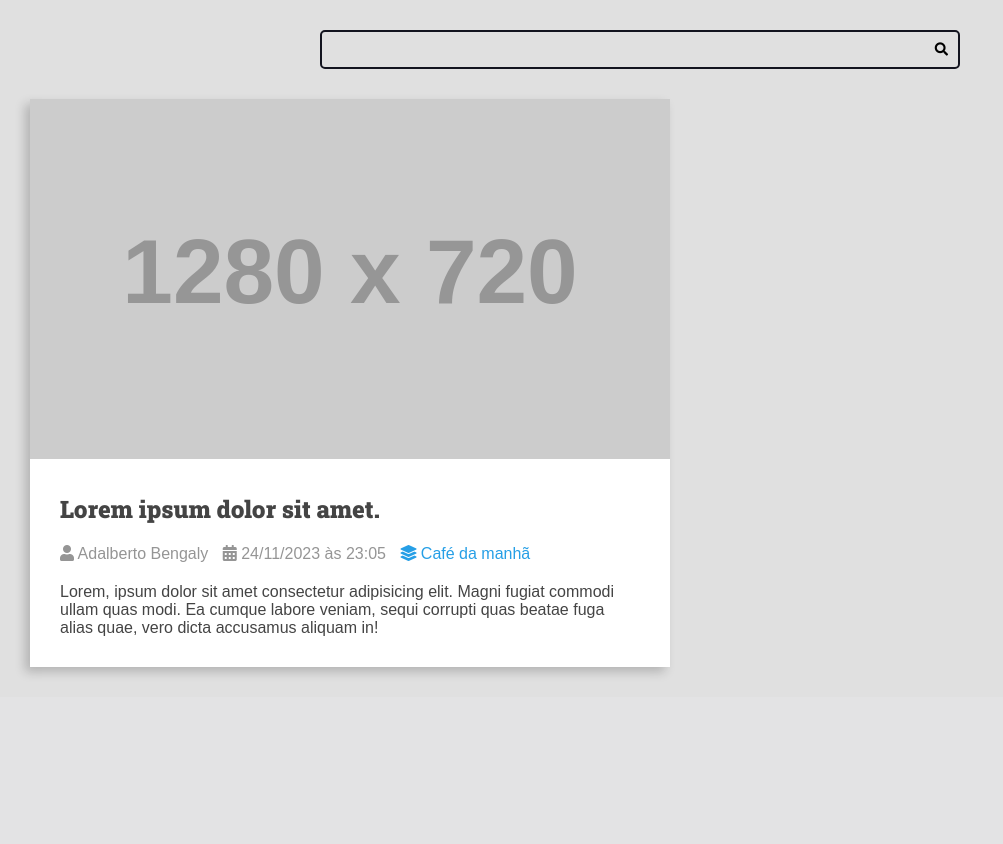
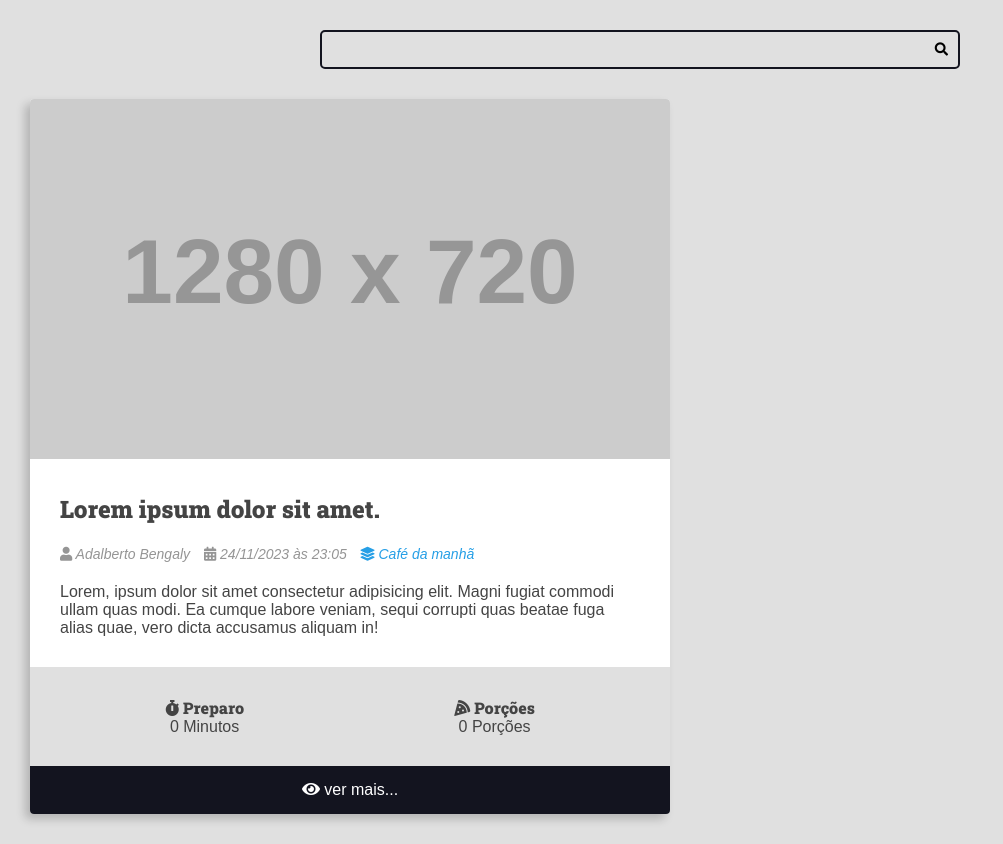
Before and after one commit to adalbertobengaly/PROJETO-DJANGO-RECIPES, a Django app: page / in a window 1280 px wide. Shown: the part 105-949 px from the top of the page, without its empty margins (0-1003 px from the left). Before the commit the page ends 782 px from the top, so only its background shows below. Run offline with Django 4.2, Linux system fonts and the light colour scheme; grey boxes labelled with a size stand in for pictures from a placeholder-image service; some libraries are stand-ins or nearby versions.

Commit message:
Criando o card de receita - parte 3

```diff
--- a/recipes/templates/recipes/pages/home.html
+++ b/recipes/templates/recipes/pages/home.html
@@ -36,7 +36,31 @@
                         Ea cumque labore veniam, sequi corrupti quas beatae fuga alias quae, vero dicta accusamus
                         aliquam in!</p>
                 </div>
+
+                <div class="recipe-meta-container">
+                    <div class="recipe-meta recipe-preparation">
+                        <h3 class="recipe-meta-title"><i class="fas fa-stopwatch"></i> Preparo</h3>
+                        <div class="recipe-meta-text">
+                            0 Minutos
+                        </div>
+                    </div>
+                    <div class="recipe-meta recipe-servings">
+                        <h3 class="recipe-meta-title"><i class="fas fa-pizza-slice"></i> Porções</h3>
+                        <div class="recipe-meta-text">
+                            0 Porções
+                        </div>
+                    </div>
+                </div>
+
+                <footer class="recipe-footer">
+                    <a class="recipe-read-more button button-dark button-full-width" href="/recipes/3/">
+                        <i class="fas fa-eye"></i>
+                        <span>ver mais...</span>
+                    </a>
+                </footer>
+
             </div>
+
         </div>
     </main>
 </body>
--- a/recipes/templates/recipes/partials/head.html
+++ b/recipes/templates/recipes/partials/head.html
@@ -178,6 +178,8 @@
             box-shadow: -5px 5px 10px rgba(0, 0, 0, .2);
             transform: scale(1);
             transition: all 300ms ease-in-out;
+            border-radius: .4rem;
+            overflow: hidden;
         }
 
         .recipe img {
@@ -210,6 +212,8 @@
         .recipe-author-item {
             color: var(--color-gray-4);
             margin-right: 1rem;
+            font-style: italic;
+            font-size: 1.4rem;
         }
 
         .recipe-author a {
@@ -222,5 +226,37 @@
             color: var(--color-primary-dark);
         }
 
+        .recipe-meta-container {
+            display: flex;
+            flex-flow: row wrap;
+            padding: var(--spacing-gutter-medium);
+            background: var(--color-gray-1);
+        }
+
+        .recipe-meta {
+            display: flex;
+            flex-flow: column nowrap;
+            flex-shrink: 1;
+            flex-grow: 1;
+            text-align: center;
+        }
+
+        .recipe-meta-title {
+            font-size: 1.6rem;
+        }
+
+        .recipe-footer a {
+            background: var(--color-primary-dark);
+            display: block;
+            color: var(--color-white);
+            text-decoration: none;
+            text-align: center;
+            padding: 1.5rem var(--spacing-gutter-medium);
+            transition: all 300ms ease-in-out;
+        }
+
+        .recipe-footer a:hover {
+            filter: brightness(2);
+        }
     </style>
 </head>
```
